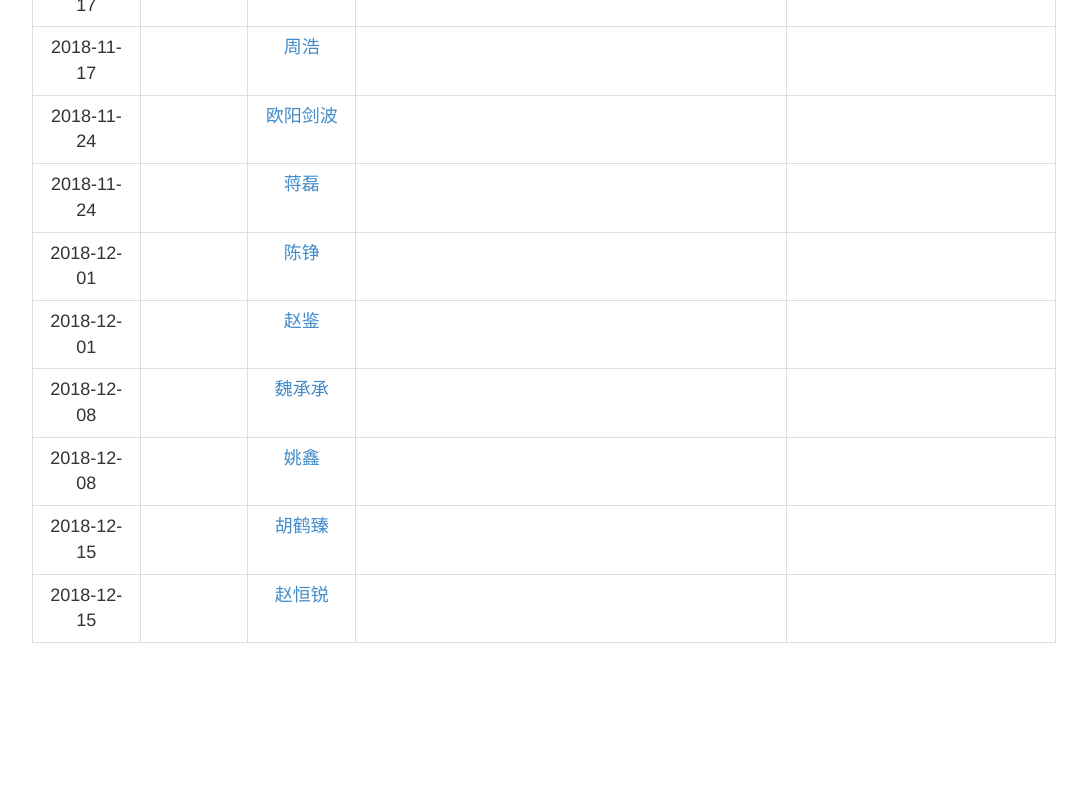
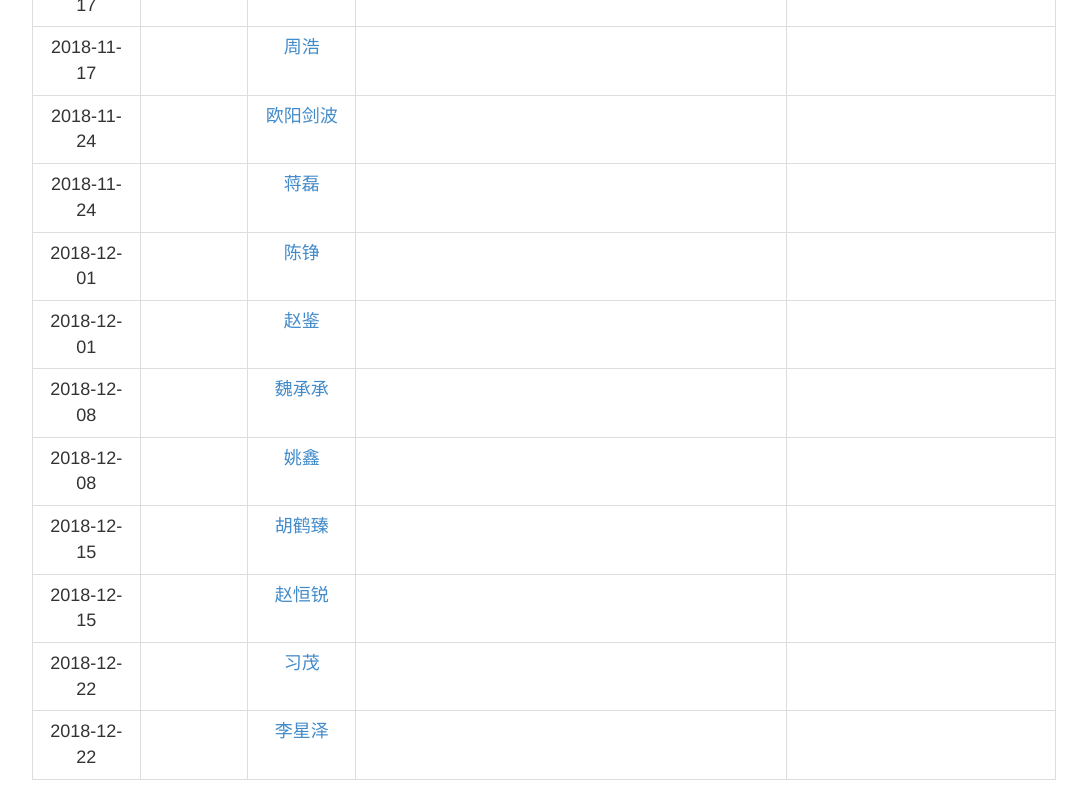
Before and after one commit to ustcmcc/PaperReading, a plain HTML site: page 2018fall/index.html in a window 1280 px wide. Shown: the part 1346-2146 px from the top of the page, without its empty margins (96-1183 px from the left). Before the commit the page ends 2009 px from the top, so only its background shows below. Drawn offline with Linux system fonts and the light colour scheme.

Commit message:
add 2018fall

```diff
--- a/2018fall/index.html
+++ b/2018fall/index.html
@@ -162,6 +162,18 @@
 			<td></td><td></td>
 		</tr>
 
+		<tr>
+			<td>2018-12-22</td><td></td>
+			<td><a href="" target="_blank">习茂</a></td>
+			<td></td><td></td>
+		</tr>
+
+		<tr>
+			<td>2018-12-22</td><td></td>
+			<td><a href="" target="_blank">李星泽</a></td>
+			<td></td><td></td>
+		</tr>
+
 
 	</tbody>
 </table>
```
